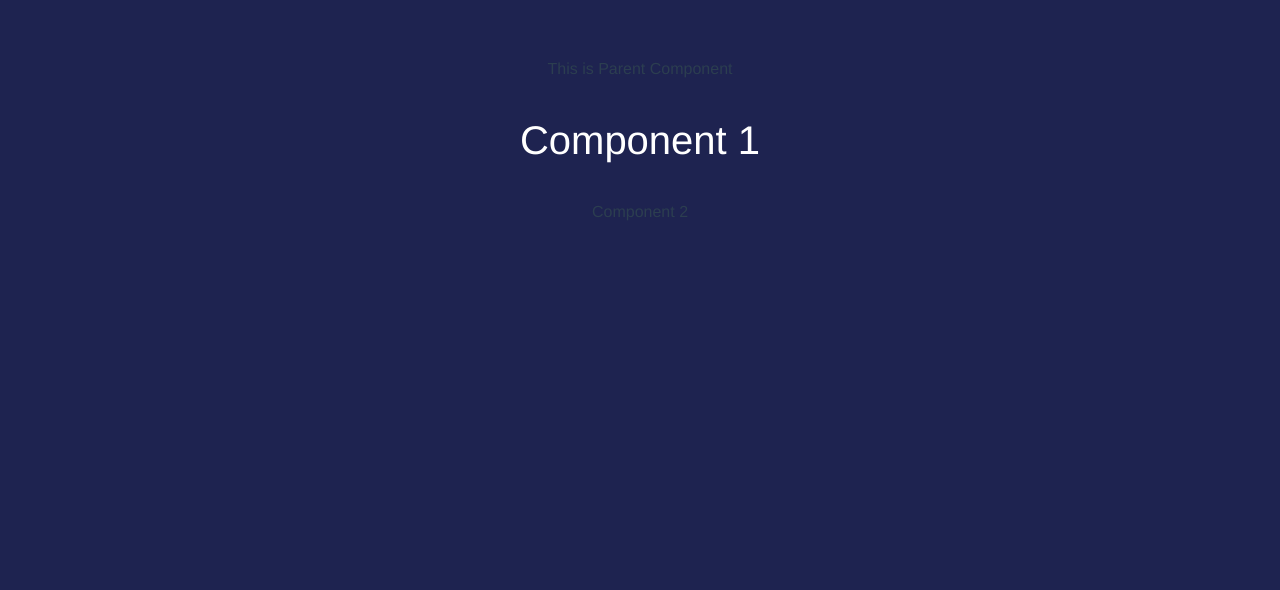
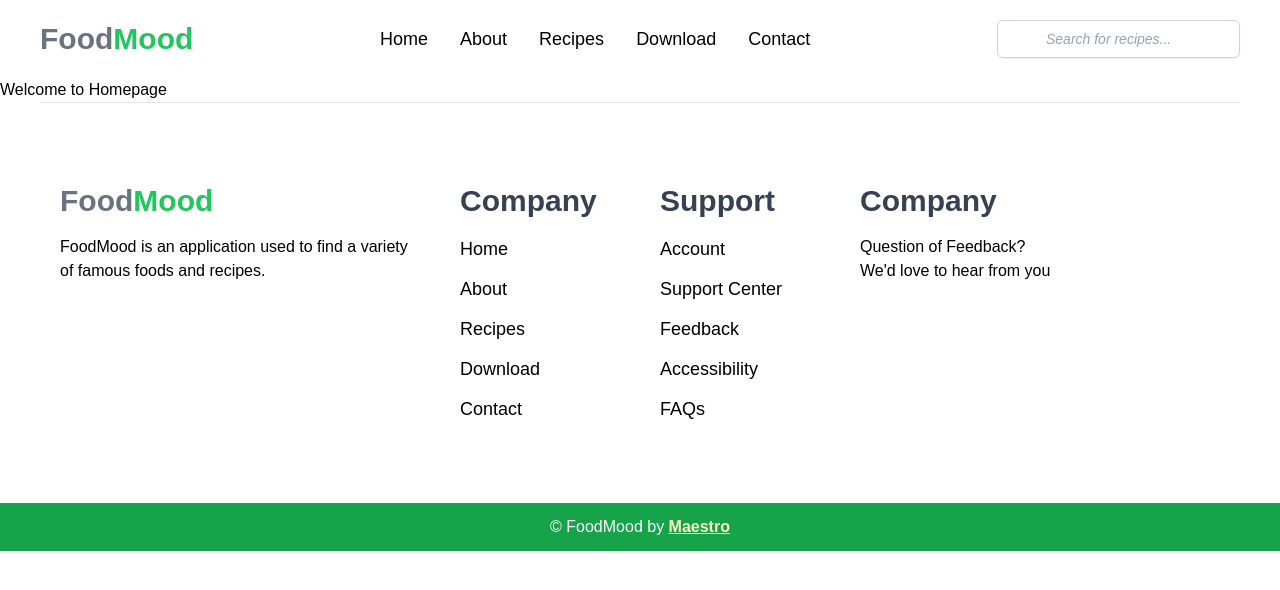
Before and after one commit to Maestroharyor/VueJS-3-Tutorial-Playlist, a Vue app: page / in a window 1280 px wide. Shown: the top 590 px of the page. Built offline with nearby package versions, Linux system fonts and the light colour scheme.

Commit message:
Lesson 9

```diff
--- a/package.json
+++ b/package.json
@@ -17,7 +17,10 @@
     "@vue/cli-plugin-babel": "~5.0.0",
     "@vue/cli-plugin-eslint": "~5.0.0",
     "@vue/cli-service": "~5.0.0",
+    "autoprefixer": "^10.4.8",
     "eslint": "^7.32.0",
-    "eslint-plugin-vue": "^8.0.3"
+    "eslint-plugin-vue": "^8.0.3",
+    "postcss": "^8.4.16",
+    "tailwindcss": "^3.1.8"
   }
 }
--- /dev/null
+++ b/postcss.config.js
@@ -0,0 +1,6 @@
+module.exports = {
+  plugins: {
+    tailwindcss: {},
+    autoprefixer: {},
+  },
+}
--- a/src/App.vue
+++ b/src/App.vue
@@ -1,43 +1,20 @@
 <template lang="html">
-  <div>
-    <ParentComponent>
-      <Component1 />
-      <Component2 />
-    </ParentComponent>
+  <DefaultLayout>
+    <p>Welcome to Homepage</p>
 
-
-  </div>
+  </DefaultLayout>
 
 </template>
 
 <script lang="js">
-import Component1 from './components/Component1.vue'
-import Component2 from './components/Component2.vue'
-import ParentComponent from './components/ParentComponent.vue'
+import DefaultLayout from './components/layouts/DefaultLayout.vue';
+
 
 export default {
   name: 'App',
   components: {
-    Component1,
-    Component2,
-    ParentComponent
+    DefaultLayout
   },
-  data() {
-    return {
-      myName: "",
-      isSwitchedOn: false
-    }
-  }
+
 }
 </script>
-
-<style>
-#app {
-  font-family: Avenir, Helvetica, Arial, sans-serif;
-  -webkit-font-smoothing: antialiased;
-  -moz-osx-font-smoothing: grayscale;
-  text-align: center;
-  color: #2c3e50;
-  margin-top: 60px;
-}
-</style>
--- a/src/assets/global.css
+++ b/src/assets/global.css
@@ -1,4 +1,7 @@
+@tailwind base;
+@tailwind components;
+@tailwind utilities;
+
 body {
-  background-color: #1e2350;
-  color: #fff;
+  font-family: "KoHo", sans-serif;
 }
--- a/src/components/Component1.vue
+++ /dev/null
@@ -1,22 +0,0 @@
-<template lang="html">
-    <div>
-        <p :class="$style.text">{{ title }}</p>
-    </div>
-</template>
-<script>
-export default {
-    name: "Component1Vue",
-    data() {
-        return {
-            title: "Component 1",
-            color: "white"
-        }
-    }
-}
-</script>
-<style  module>
-.text {
-    color: v-bind(color);
-    font-size: 40px;
-}
-</style>
--- a/src/components/Component2.vue
+++ /dev/null
@@ -1,18 +0,0 @@
-<template lang="html">
-    <div>
-        <p>{{ title }}</p>
-    </div>
-</template>
-<script>
-export default {
-    name: "Component2VueNew",
-    data() {
-        return {
-            title: "Component 2"
-        }
-    }
-}
-</script>
-<style lang="">
-
-</style>
--- a/src/components/ParentComponent.vue
+++ /dev/null
@@ -1,19 +0,0 @@
-<template lang="html">
-    <div>
-        <p>This is {{ title }}</p>
-        <slot></slot>
-    </div>
-</template>
-<script>
-export default {
-    name: "ParentComponentVue",
-    data() {
-        return {
-            title: "Parent Component"
-        }
-    }
-}
-</script>
-<style lang="">
-
-</style>
--- /dev/null
+++ b/src/components/footers/Footer.vue
@@ -0,0 +1,73 @@
+<template lang="html">
+    <footer class="grid grid-cols-1 sm:grid-cols-2 md:grid-cols-12 py-20 max-w-[1200px] mx-auto gap-10 border-t px-5">
+        <div class="flex flex-col gap-4 md:col-span-4">
+            <h4 class="text-3xl font-bold text-gray-500">
+                Food<span class="text-green-500">Mood</span>
+            </h4>
+            <p>FoodMood is an application used to find a variety of famous foods and recipes.</p>
+        </div>
+        <div class="flex flex-col gap-4 md:col-span-2">
+            <h4 class="text-3xl font-bold text-gray-700">
+                Company
+            </h4>
+            <div class="flex flex-col gap-3">
+                <a href="/"
+                    class="font-[400] text-lg hover:text-green-700 transition duration-300 ease-in-out">Home
+                </a>
+                <a href="/about"
+                    class="font-[400] text-lg hover:text-green-700 transition duration-300 ease-in-out">About
+                </a>
+                <a href="/recipes"
+                    class="font-[400] text-lg hover:text-green-700 transition duration-300 ease-in-out">Recipes
+                </a>
+                <a href="/download"
+                    class="font-[400] text-lg hover:text-green-700 transition duration-300 ease-in-out">Download
+                </a>
+                <a href="/contact"
+                    class="font-[400] text-lg hover:text-green-700 transition duration-300 ease-in-out">Contact
+                </a>
+            </div>
+        </div>
+        <div class="flex flex-col gap-4 md:col-span-2">
+            <h4 class="text-3xl font-bold text-gray-700">
+                Support
+            </h4>
+            <div class="flex flex-col gap-3">
+                <a href="#"
+                    class="font-[400] text-lg hover:text-green-700 transition duration-300 ease-in-out">Account</a>
+                <a href="#"
+                    class="font-[400] text-lg hover:text-green-700 transition duration-300 ease-in-out">Support
+                    Center</a>
+                <a href="#"
+                    class="font-[400] text-lg hover:text-green-700 transition duration-300 ease-in-out">Feedback</a>
+                <a href="#"
+                    class="font-[400] text-lg hover:text-green-700 transition duration-300 ease-in-out">Accessibility</a>
+                <a href="#"
+                    class="font-[400] text-lg hover:text-green-700 transition duration-300 ease-in-out">FAQs</a>
+            </div>
+        </div>
+
+        <div class="flex flex-col gap-4 md:col-span-4">
+            <h4 class="text-3xl font-bold text-gray-700">
+                Company
+            </h4>
+            <div>
+                <p>Question of Feedback?</p>
+                <p>We'd love to hear from you</p>
+            </div>
+        </div>
+    </footer>
+    <div class="bg-green-600 text-white text-center py-3 px-5">
+        <p>&copy; FoodMood by <a href="https://ayomideodewale.com"
+                class="underline text-yellow-100 font-bold">Maestro</a>
+        </p>
+    </div>
+</template>
+<script>
+export default {
+    name: "FooterVue"
+}
+</script>
+<style lang="">
+
+</style>
--- /dev/null
+++ b/src/components/headers/MainHeader.vue
@@ -0,0 +1,54 @@
+<template lang="html">
+    <header class="hidden lg:block">
+        <nav class="flex items-center justify-between py-5 px-10">
+            <a href="/">
+                <h1 class="text-3xl font-bold text-gray-500">
+                    Food<span class="text-green-500">Mood</span>
+                </h1>
+            </a>
+
+            <div class="flex gap-8">
+                <a href="/"
+                    class="font-[400] text-lg hover:text-green-700 transition duration-300 ease-in-out">Home
+                </a>
+                <a href="/about"
+                    class="font-[400] text-lg hover:text-green-700 transition duration-300 ease-in-out">About
+                </a>
+                <a href="/recipes"
+                    class="font-[400] text-lg hover:text-green-700 transition duration-300 ease-in-out">Recipes
+                </a>
+                <a href="/download"
+                    class="font-[400] text-lg hover:text-green-700 transition duration-300 ease-in-out">Download
+                </a>
+                <a href="/contact"
+                    class="font-[400] text-lg hover:text-green-700 transition duration-300 ease-in-out">Contact
+                </a>
+            </div>
+
+            <div class="relative">
+                <label class="relative block">
+                    <span class="sr-only">Search</span>
+                    <span class="absolute inset-y-0 left-0 flex items-center pl-3 pr-8">
+
+                    </span>
+                    <input
+                        class="placeholder:italic placeholder:text-slate-400 block bg-white w-full border border-slate-300 rounded-md py-2 pl-12 pr-3 shadow-sm focus:outline-none focus:border-sky-500 focus:ring-sky-500 focus:ring-1 sm:text-sm"
+                        placeholder="Search for recipes..."
+                        type="text"
+                        name="search" />
+                </label>
+
+
+
+            </div>
+        </nav>
+    </header>
+</template>
+<script>
+export default {
+
+}
+</script>
+<style lang="">
+
+</style>
--- /dev/null
+++ b/src/components/layouts/DefaultLayout.vue
@@ -0,0 +1,17 @@
+<template lang="html">
+
+    <MainHeader />
+    <slot></slot>
+    <Footer />
+
+</template>
+<script>
+import MainHeader from '../headers/MainHeader.vue';
+import Footer from '../footers/Footer.vue';
+export default {
+    components: { MainHeader, Footer }
+}
+</script>
+<style lang="">
+
+</style>
--- a/src/main.js
+++ b/src/main.js
@@ -1,5 +1,6 @@
 import { createApp } from "vue";
 import App from "./App.vue";
+
 import "./assets/global.css";
 
 createApp(App).mount("#app");
--- /dev/null
+++ b/tailwind.config.js
@@ -0,0 +1,8 @@
+/** @type {import('tailwindcss').Config} */
+module.exports = {
+  content: ["./index.html", "./src/**/*.{vue,js,ts,jsx,tsx}"],
+  theme: {
+    extend: {},
+  },
+  plugins: [],
+};
```
Also changed, not shown: 1 other file (tests, documents, lock files or other folders).
